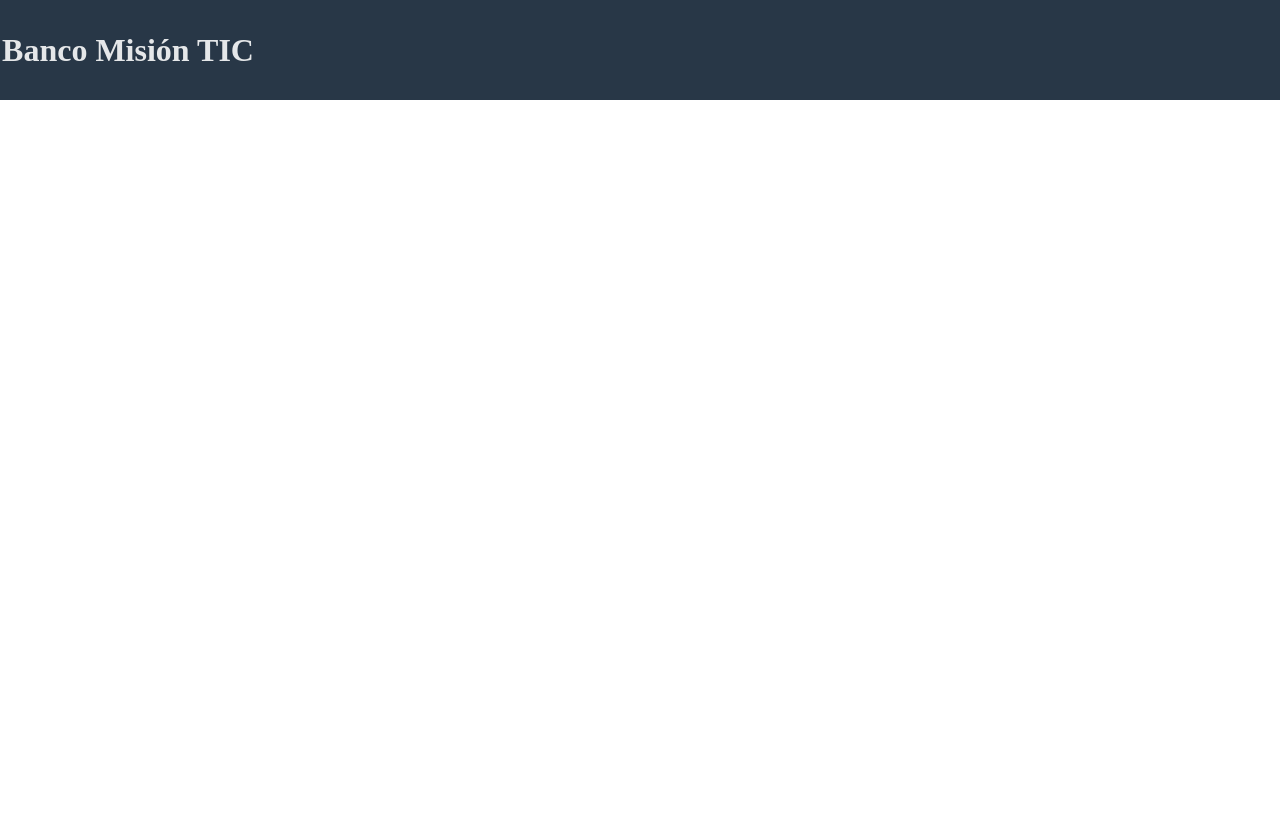
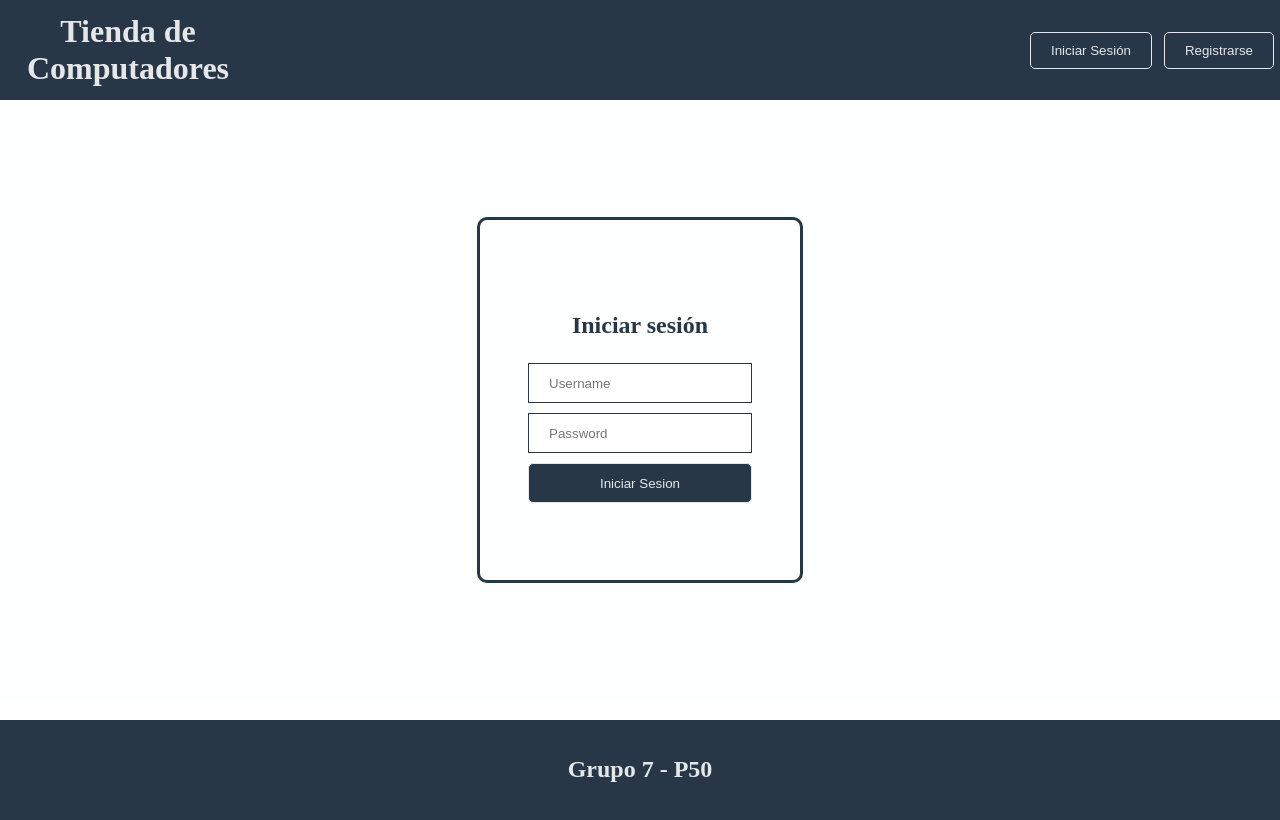
Before and after one commit to Dantiteis/P50-G7-MinTIC2022, a Vue app in the folder front-end/: page /user/logIn in a window 1280 px wide. Built offline with nearby package versions, Linux system fonts and the light colour scheme.

Commit message:
front-end until home, login and signup implemented

```diff
--- a/front-end/package.json
+++ b/front-end/package.json
@@ -7,6 +7,7 @@
     "build": "vue-cli-service build"
   },
   "dependencies": {
+    "axios": "^0.23.0",
     "core-js": "^3.6.5",
     "vue": "^3.0.0",
     "vue-router": "^4.0.0-0"
--- a/front-end/src/App.vue
+++ b/front-end/src/App.vue
@@ -2,35 +2,118 @@
   <div id="app" class="app">
 
     <div class="header">
-      <h1>Banco Misión TIC</h1>
+
+      <h1> Tienda de Computadores </h1>
+      <nav>
+        <button v-if="is_auth" v-on:click="loadHome"> Inicio </button>
+        <button v-if="is_auth" v-on:click="loadAccount"> Cuenta </button>
+        <button v-if="is_auth" v-on:click="logOut"> Cerrar Sesión </button>
+        <button v-if="!is_auth" v-on:click="loadLogIn" > Iniciar Sesión </button>
+        <button v-if="!is_auth" v-on:click="loadSignUp" > Registrarse </button>
+      </nav>
+    </div>
+
+
+    <div class="main-component">
+      <router-view
+        v-on:completedLogIn="completedLogIn"
+        v-on:completedSignUp="completedSignUp"
+      >
+      </router-view>
+    </div>
+
+
+    <div class="footer">
+      <h2>Grupo 7 - P50</h2>
     </div>
 
   </div>
 </template>
+
+
+
 
 <script>
 export default {
   name: 'App',
 
   data: function(){
+      return{
+        is_auth: false
+      }
+  },
+
+  components: {
   },
 
   methods:{
+    verifyAuth: function() {
+      this.is_auth = localStorage.getItem("isAuth") || false;
+
+			if (this.is_auth == false)
+        this.$router.push({ name: "logIn" });
+      else
+        this.$router.push({ name: "home" });
+    },
+
+    loadLogIn: function(){
+      this.$router.push({name: "logIn"})
+    },
+
+    loadSignUp: function(){
+      this.$router.push({name: "signUp"})
+    },
+
+    completedLogIn: function(data) {
+      localStorage.setItem("isAuth", true);
+      localStorage.setItem("username", data.username);
+      localStorage.setItem("token_access", data.token_access);
+      localStorage.setItem("token_refresh", data.token_refresh);
+      alert("Autenticación Exitosa");
+      this.verifyAuth();
+    },
+
+
+    completedSignUp: function(data) {
+			alert("Registro Exitoso");
+			this.completedLogIn(data);
+    },
+    loadHome: function() {
+      this.$router.push({ name: "home" });
+    },
+
+    loadAccount: function () {
+			this.$router.push({ name: "account" });
+		},
+
+    logOut: function () {
+			localStorage.clear();
+			alert("Sesión Cerrada");
+			this.verifyAuth();
+		},
+
   },
 
   created: function(){
+    this.verifyAuth()
   }
 
 }
 </script>
 
+
+
+
+
+
 <style>
+
   body{
     margin: 0 0 0 0;
   }
 
   .header{
-    margin: 0;
+    margin: 0%;
     padding: 0;
     width: 100%;
     height: 10vh;
@@ -48,4 +131,61 @@ export default {
     width: 20%;
     text-align: center;
   }
+
+  .header nav {
+    height: 100%;
+    width: 20%;
+
+    display: flex;
+    justify-content: space-around;
+    align-items: center;
+
+    font-size: 20px;
+  }
+
+  .header nav button{
+    color: #E5E7E9;
+    background: #283747;
+    border: 1px solid #E5E7E9;
+
+    border-radius: 5px;
+    padding: 10px 20px;
+  }
+
+  .header nav button:hover{
+    color: #283747;
+    background: #E5E7E9;
+    border: 1px solid #E5E7E9;
+  }
+
+
+  .main-component{
+    height: 75vh;
+    margin: 0%;
+    padding: 0%;
+
+    background: #FDFEFE ;
+  }
+
+
+  .footer{
+    margin: 0;
+    padding: 0;
+    width: 100%;
+    height: 10vh;
+    min-height: 100px;
+
+    background-color: #283747;
+    color: #E5E7E9;
+
+  }
+
+  .footer h2{
+    width: 100%;
+    height: 100%;
+
+    display: flex;
+    justify-content: center;
+    align-items: center;
+  }
 </style>
--- /dev/null
+++ b/front-end/src/components/Home.vue
@@ -0,0 +1,46 @@
+<template>
+
+    <div class="greetings">
+        <h1>¡Bienvenido  <span> {{username}} </span>!</h1>
+    </div>
+
+</template>
+
+
+<script>
+
+export default {
+    name: "Home",
+
+    data: function(){
+        return {
+            username: localStorage.getItem('username') || "none"
+        }
+    }
+}
+
+</script>
+
+
+<style>
+    .greetings{
+        margin: 0;
+        padding: 0%;
+        height: 100%;
+        width: 100%;
+
+        display: flex;
+        justify-content: center;
+        align-items: center;
+    }
+
+    .greetings h1{
+        font-size: 50px;
+        color: #283747;
+    }
+
+    .greetings span{
+        color: crimson;
+        font-weight: bold;
+    }
+</style>
--- /dev/null
+++ b/front-end/src/components/LogIn.vue
@@ -0,0 +1,135 @@
+<template>
+
+    <div class="logIn_user">
+        <div class="container_logIn_user">
+            <h2>Iniciar sesión</h2>
+
+            <form v-on:submit.prevent="processLogInUser" >
+                <input type="text" v-model="user.username" placeholder="Username">
+                <br>
+                <input type="password" v-model="user.password" placeholder="Password">
+                <br>
+                <button type="submit">Iniciar Sesion</button>
+            </form>
+        </div>
+
+    </div>
+
+</template>
+
+
+
+
+<script>
+import axios from 'axios';
+
+export default {
+    name: "LogIn",
+
+    data: function(){
+        return {
+            user: {
+                username:"",
+                password:""
+            }
+        }
+    },
+
+    methods: {
+        processLogInUser: function(){
+            axios.post(
+                "https://computer-shop-mintic2022.herokuapp.com/login/",
+                this.user,
+                {headers: {}}
+                )
+                .then((result) => {
+                    let dataLogIn = {
+                        username: this.user.username,
+                        token_access: result.data.access,
+                        token_refresh: result.data.refresh,
+                    }
+
+                    this.$emit('completedLogIn', dataLogIn)
+                })
+                .catch((error) => {
+
+                    if (error.response.status == "401")
+                        alert("ERROR 401: Credenciales Incorrectas.");
+
+                });
+        }
+    }
+}
+</script>
+
+
+
+
+
+
+<style>
+
+    .logIn_user{
+        margin: 0;
+        padding: 0%;
+        height: 100%;
+        width: 100%;
+
+        display: flex;
+        justify-content: center;
+        align-items: center;
+    }
+
+    .container_logIn_user {
+        border: 3px solid  #283747;
+        border-radius: 10px;
+        width: 25%;
+        height: 60%;
+
+        display: flex;
+        flex-direction: column;
+        justify-content: center;
+        align-items: center;
+    }
+
+    .logIn_user h2{
+        color: #283747;
+
+    }
+
+    .logIn_user form{
+        width: 70%;
+
+    }
+
+    .logIn_user input{
+        height: 40px;
+        width: 100%;
+
+        box-sizing: border-box;
+        padding: 10px 20px;
+        margin: 5px 0;
+
+        border: 1px solid #283747;
+    }
+
+    .logIn_user button{
+        width: 100%;
+        height: 40px;
+
+        color: #E5E7E9;
+        background: #283747;
+        border: 1px solid #E5E7E9;
+
+        border-radius: 5px;
+        padding: 10px 25px;
+        margin: 5px 0;
+    }
+
+    .logIn_user button:hover{
+        color: #E5E7E9;
+        background: crimson;
+        border: 1px solid #283747;
+    }
+
+</style>
--- /dev/null
+++ b/front-end/src/components/SignUp.vue
@@ -0,0 +1,153 @@
+<template>
+
+    <div class="signUp_user">
+        <div class="container_signUp_user">
+            <h2>Registrarse</h2>
+
+            <form v-on:submit.prevent="processSignUp" >
+                <input type="text" v-model="user.username" placeholder="Username">
+                <br>
+
+                <input type="password" v-model="user.password" placeholder="Password">
+                <br>
+
+                <input type="text" v-model="user.name" placeholder="Name">
+                <br>
+
+                <input type="email" v-model="user.email" placeholder="Email">
+                <br>
+
+                <input type="number" v-model="user.account.balance" placeholder="Initial Balance">
+                <br>
+
+                <button type="submit">Registrarse</button>
+            </form>
+        </div>
+
+    </div>
+
+</template>
+
+
+
+
+<script>
+import axios from 'axios';
+
+export default {
+    name: "SignUp",
+
+    data: function(){
+        return {
+            user: {
+                username: "",
+                password: "",
+                name: "",
+                email: "",
+                account: {
+                    lastChangeDate: (new Date()).toJSON().toString(),
+                    balance: 0,
+                    isActive: true
+                }
+            }
+        }
+    },
+
+    methods: {
+        processSignUp: function(){
+            axios.post(
+                "https://computer-shop-mintic2022.herokuapp.com/user/",
+                this.user,
+                {headers: {}}
+            )
+                .then((result) => {
+                    let dataSignUp = {
+                        username: this.user.username,
+                        token_access: result.data.access,
+                        token_refresh: result.data.refresh,
+                    }
+
+                    this.$emit('completedSignUp', dataSignUp)
+                })
+                .catch((error) => {
+                    console.log(error)
+                    alert("Erroe en el resgistro.");
+
+
+                });
+        }
+    }
+}
+</script>
+
+
+
+
+
+
+<style>
+
+    .signUp_user{
+        margin: 0;
+        padding: 0%;
+        height: 100%;
+        width: 100%;
+
+        display: flex;
+        justify-content: center;
+        align-items: center;
+    }
+
+    .container_signUp_user {
+        border: 3px solid  #283747;
+        border-radius: 10px;
+        width: 25%;
+        height: 60%;
+
+        display: flex;
+        flex-direction: column;
+        justify-content: center;
+        align-items: center;
+    }
+
+    .signUp_user h2{
+        color: #283747;
+
+    }
+
+    .signUp_user form{
+        width: 70%;
+
+    }
+
+    .signUp_user input{
+        height: 40px;
+        width: 100%;
+
+        box-sizing: border-box;
+        padding: 10px 20px;
+        margin: 5px 0;
+
+        border: 1px solid #283747;
+    }
+
+    .signUp_user button{
+        width: 100%;
+        height: 40px;
+
+        color: #E5E7E9;
+        background: #283747;
+        border: 1px solid #E5E7E9;
+
+        border-radius: 5px;
+        padding: 10px 25px;
+        margin: 5px 0 25px 0;
+    }
+
+    .signUp_user button:hover{
+        color: #E5E7E9;
+        background: crimson;
+        border: 1px solid #283747;
+    }
+
+</style>
--- a/front-end/src/router.js
+++ b/front-end/src/router.js
@@ -1,25 +1,36 @@
-/*import { createRouter, createWebHashHistory } from 'vue-router'
-import Home from '../views/Home.vue'
+import { createRouter, createWebHistory } from "vue-router";
+import App from './App.vue';
 
-const routes = [
-  {
-    path: '/',
-    name: 'Home',
-    component: Home
-  },
-  {
-    path: '/about',
-    name: 'About',
-    // route level code-splitting
-    // this generates a separate chunk (about.[hash].js) for this route
-    // which is lazy-loaded when the route is visited.
-    component: () => import(/* webpackChunkName: "about" *//* '../views/About.vue')
-  }
-]
+import LogIn from './components/LogIn.vue'
+import SignUp from './components/SignUp.vue'
+import Home from './components/Home.vue'
+
+
+const routes = [{
+        path: '/',
+        name: 'root',
+        component: App
+    },
+    {
+        path: '/user/logIn',
+        name: "logIn",
+        component: LogIn
+    },
+    {
+        path: '/user/signUp',
+        name: "signUp",
+        component: SignUp
+    },
+    {
+        path: '/user/home',
+        name: "home",
+        component: Home
+    }
+];
 
 const router = createRouter({
-  history: createWebHashHistory(),
-  routes
-})
+    history: createWebHistory(),
+    routes,
+});
 
-export default router*/
+export default router;
```
Also changed, not shown: front-end/src/components/Readme.md.txt (deleted), 2 other files (tests, documents, lock files or other folders).
